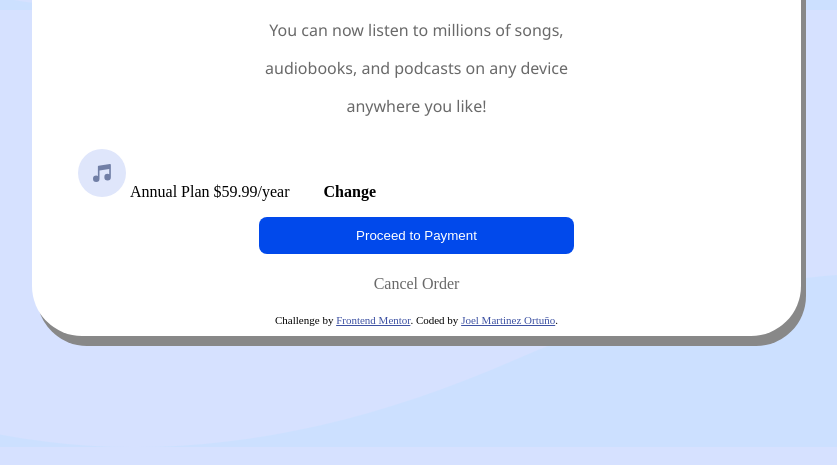
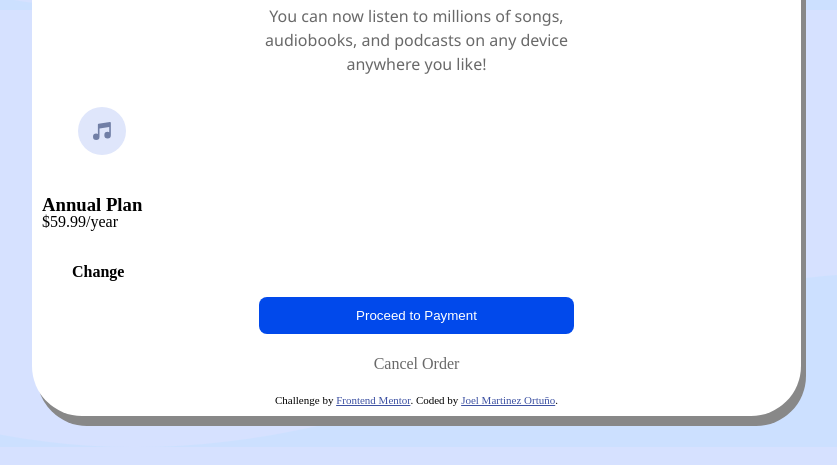
Before and after one commit to J0eMatz/Practica_2, a plain HTML site: page index.html in a window 1280 px wide. Shown: the part 427-892 px from the top of the page, without its empty margins (210-1047 px from the left). Drawn offline with Linux system fonts and the light colour scheme.

Commit message:
Se acomoda Annual Plan

```diff
--- a/index.html
+++ b/index.html
@@ -38,7 +38,8 @@
 
       <div class="my_span_1">
         <p class="my_paragraph_2"><img src="./images/icon-music.svg" alt="" /></p>
-        <p class="my_paragraph_3">Annual Plan $59.99/year </p>
+        <h3 class="my_anual">Annual Plan</h3>
+        <p class="my_paragraph_3"> $59.99/year </p>
         <p class="my_paragraph_4">Change</p>
       </div>
       <div class="my_button">
--- a/styles.css
+++ b/styles.css
@@ -33,6 +33,7 @@
 }
 
 .my_paragraph_1{
+    margin-top: -14px;
     text-align: center;
     font-size: 16px;
     color: dimgray;
@@ -44,9 +45,13 @@
     margin-left: 36px;
 }
 
+.my_anual{
+    display: block;
+}
+
 .my_paragraph_3{
-    display: inline-block;
-    text-align: center;
+    display: block;
+    margin-top: -21px;
 }
 
 .my_paragraph_4{
```
